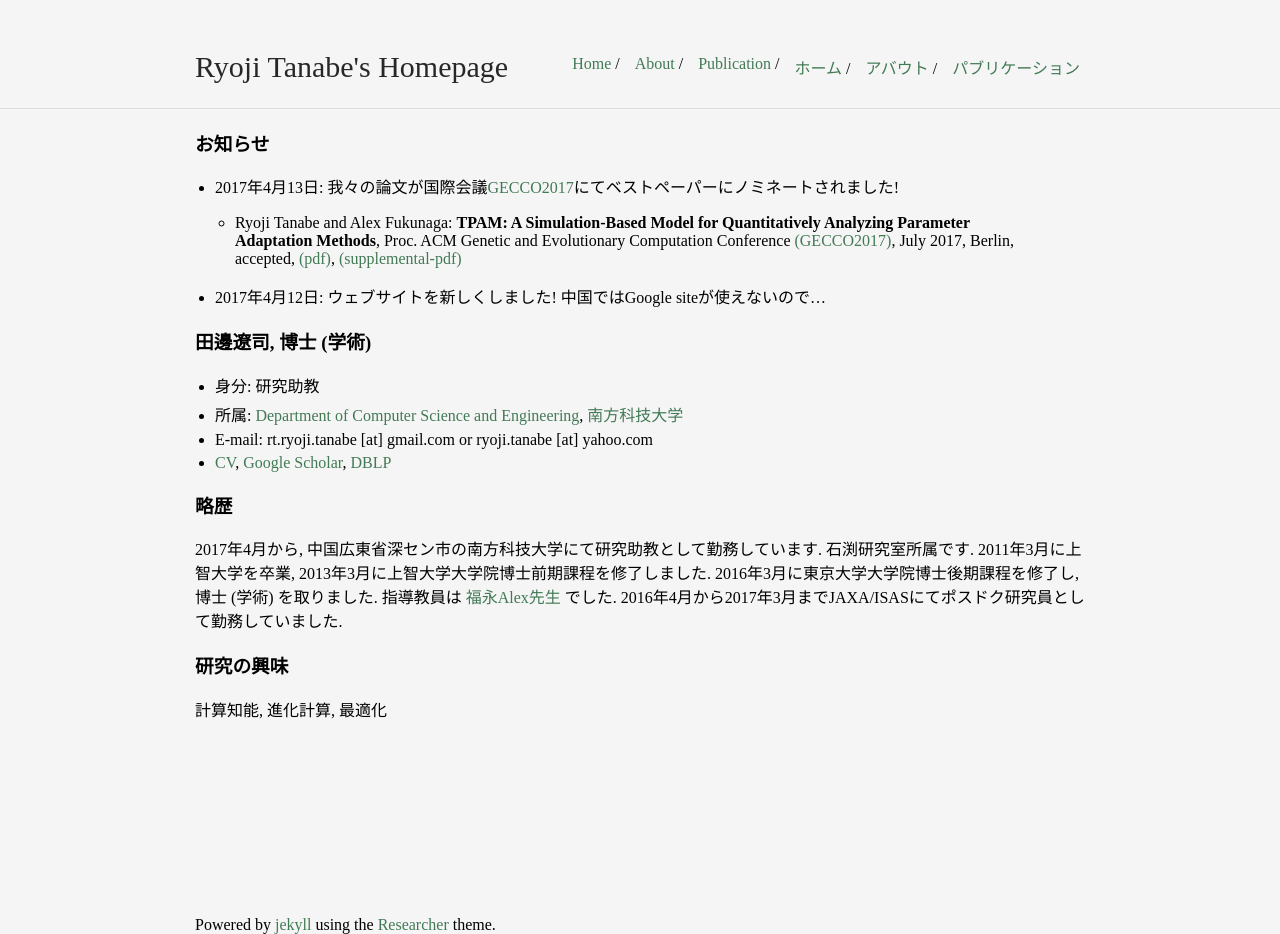
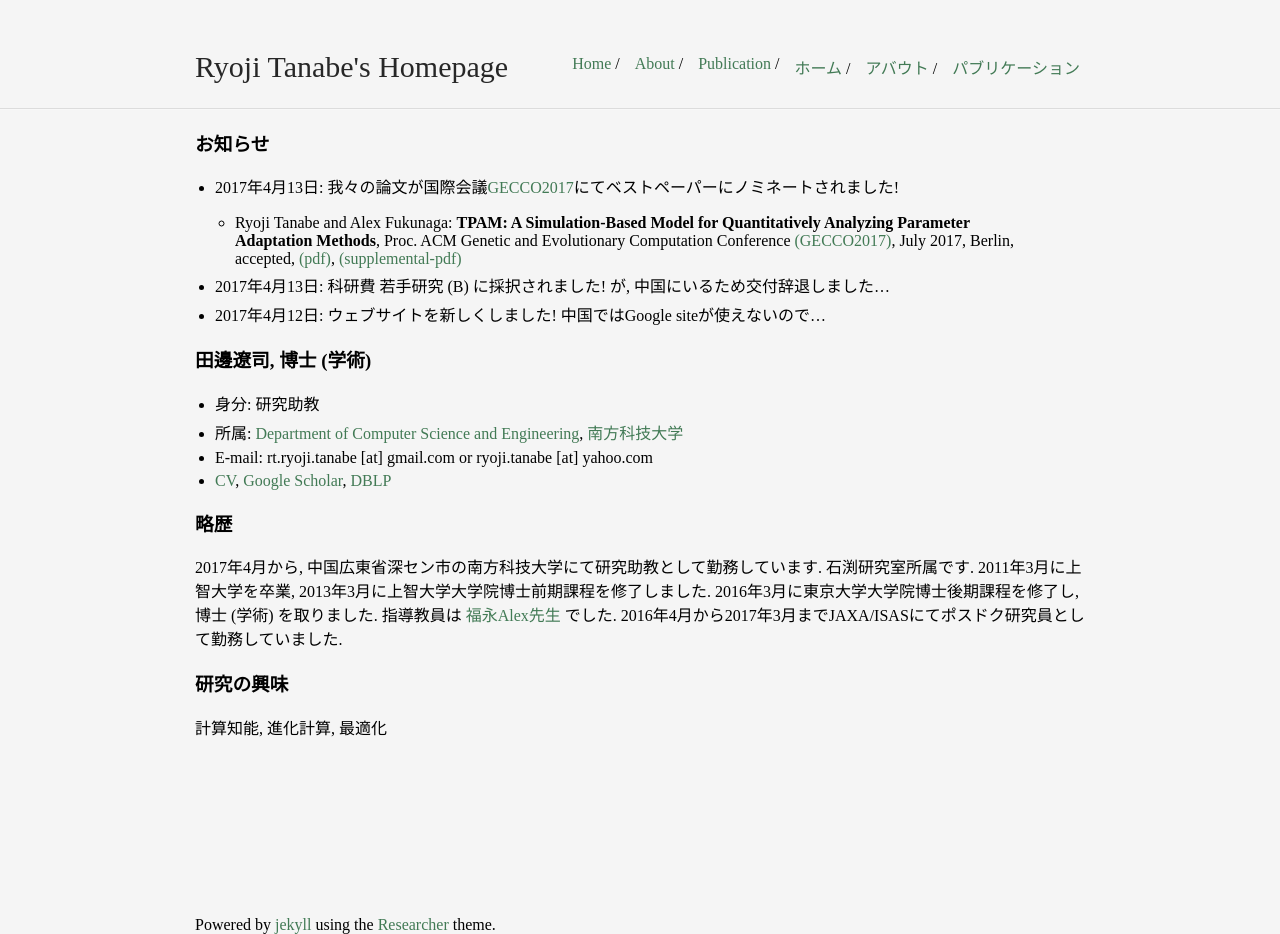
Before and after one commit to ryojitanabe/ryojitanabe.github.io, a Jekyll site: the page built from index-j.md, in a window 1280 px wide. Built offline with Jekyll 4.4.1, drawn with Linux system fonts in a browser that asks for light colours.

Commit message:
update news

```diff
--- a/index-j.md
+++ b/index-j.md
@@ -10,6 +10,7 @@ title: Ryoji Tanabe's Homepage
 
     *  Ryoji Tanabe and Alex Fukunaga: **TPAM: A Simulation-Based Model for Quantitatively Analyzing Parameter Adaptation Methods**, Proc. ACM Genetic and Evolutionary Computation Conference [(GECCO2017)](http://gecco-2017.sigevo.org/), July 2017, Berlin, accepted, [(pdf)](pdf/tf-gecco2017.pdf), [(supplemental-pdf)](pdf/tf-gecco2017-supp.pdf)
 
+* 2017年4月13日: 科研費 若手研究 (B) に採択されました! が, 中国にいるため交付辞退しました...
 * 2017年4月12日: ウェブサイトを新しくしました! 中国ではGoogle siteが使えないので...
 
 
```
